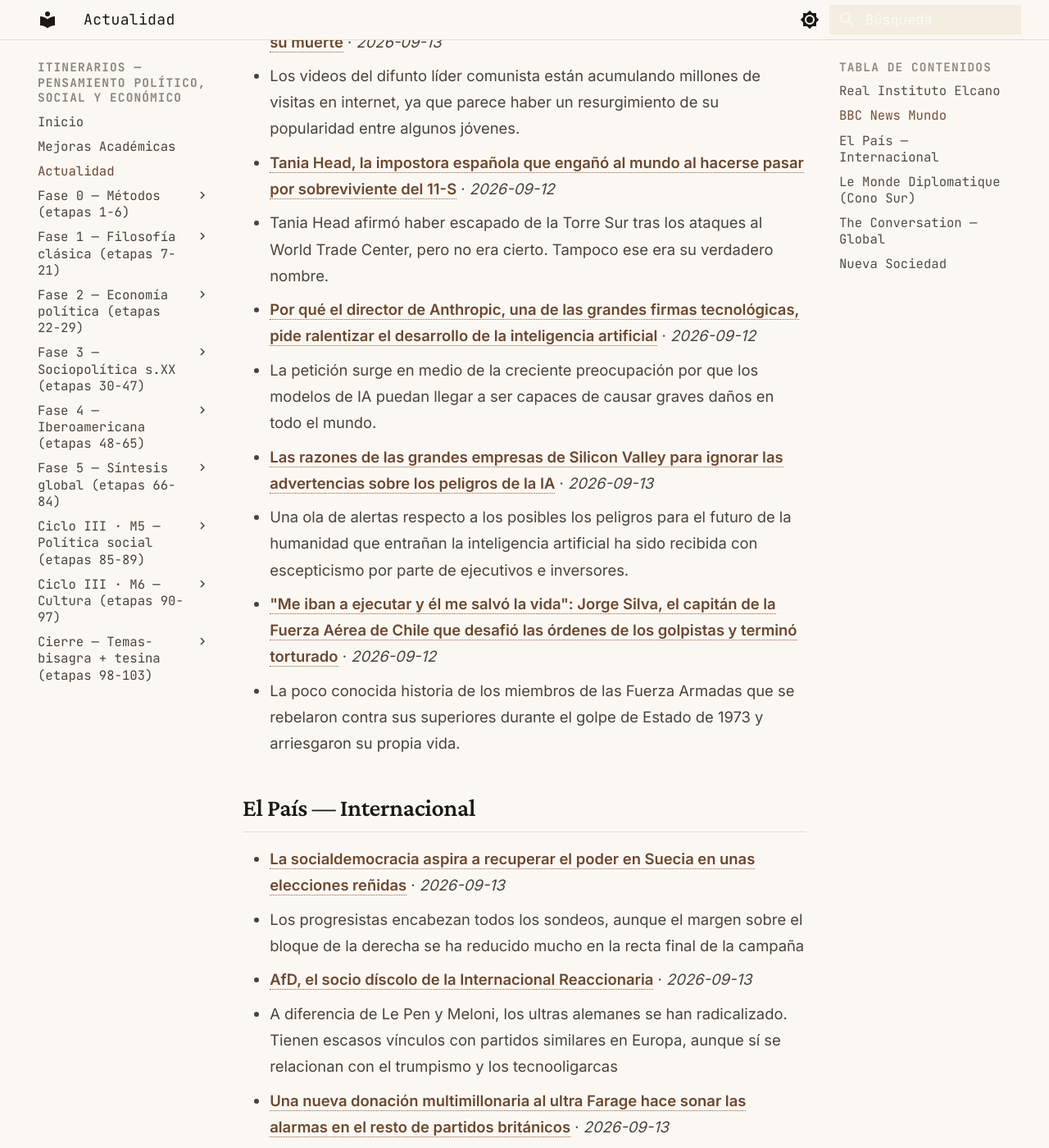
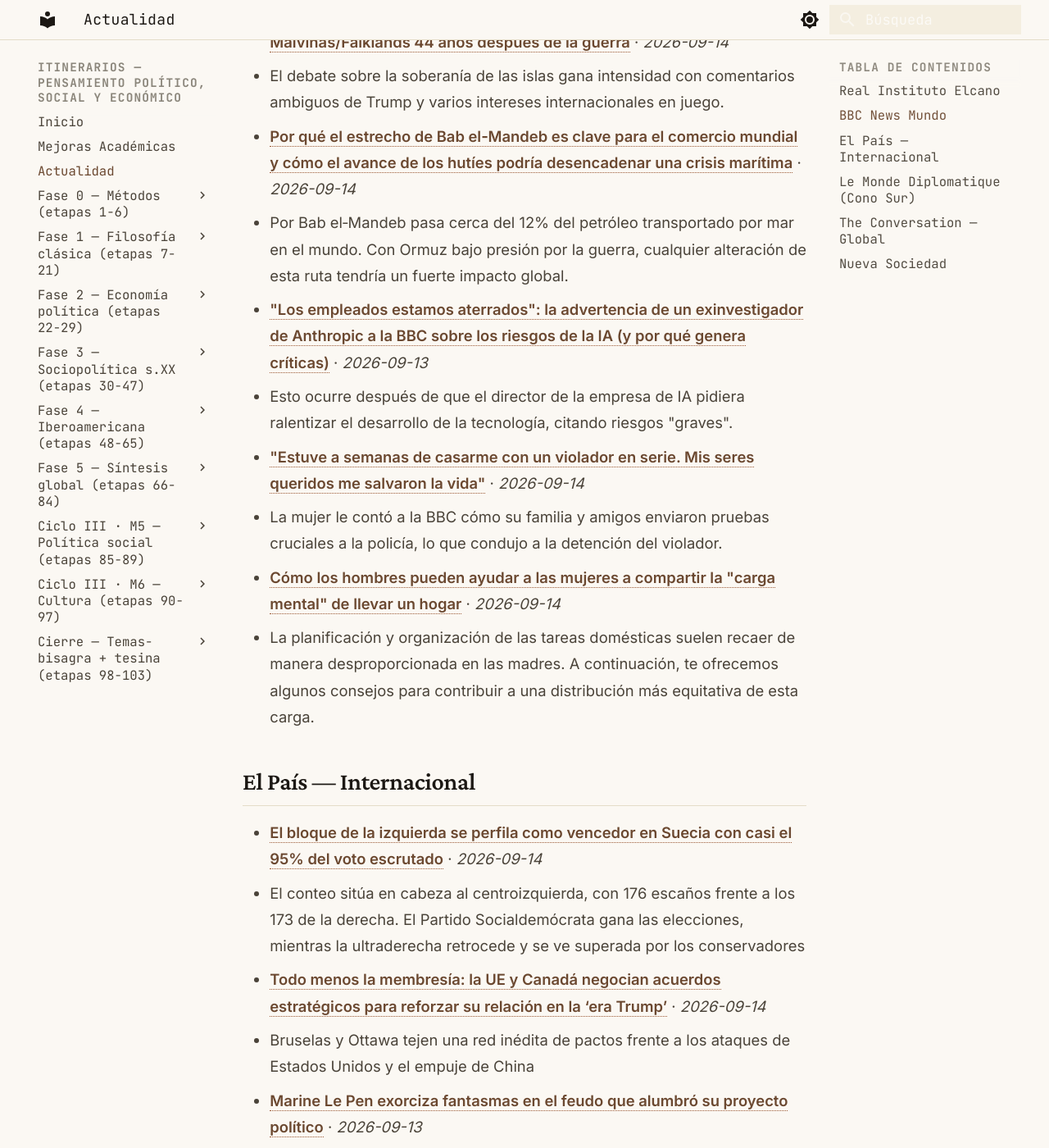
Before and after one commit to MrSpagVi/Curso, an MkDocs documentation site: the page built from docs/actualidad.md, in a window 1280 px wide and 1400 px high, scrolled down 896 px. Shown: the whole window at 82% size. Built offline with MkDocs 1.6.1 and Material for MkDocs 9.7.7, drawn with Linux system fonts in a browser that asks for light colours; some of the changed text lies outside the part shown.

Commit message:
auto: actualidad 2026-09-14

```diff
--- a/docs/actualidad.md
+++ b/docs/actualidad.md
@@ -6,7 +6,7 @@ title: Actualidad
 
 Últimos titulares de fuentes que dictan agenda en ciencia política y geopolítica. Actualizado automáticamente cada día (vía GitHub Actions).
 
-_Última actualización: 2026-09-13 10:51 UTC_
+_Última actualización: 2026-09-14 11:19 UTC_
 
 !!! tip "Ritual mensual — #actualidad"
     El último sábado de cada mes: agarrá **un** titular de los de abajo y escribí **300 palabras** aplicándole **2 autores** del último mes que leíste. ¿Qué diría cada uno? ¿En qué chocan? No resumas la noticia — usala como caso para pensar con las herramientas que venís construyendo. Guardá el texto con el tag `#actualidad` en tu sistema de notas. Esto convierte la teoría en criterio sobre la coyuntura: el objetivo del plan no es citar a Maquiavelo, es leer el presente con él.
@@ -17,29 +17,29 @@ _Sin datos en esta ejecución. Visitar fuente: [https://www.realinstitutoelcano.
 
 ## BBC News Mundo
 
-- **[Por qué la figura de Mao sigue tan vigente en China 50 años después de su muerte](https://www.bbc.com/mundo/articles/cn9w2jzq2w3o?at_medium=RSS&at_campaign=rss)** · *2026-09-13*
-  - Los videos del difunto líder comunista están acumulando millones de visitas en internet, ya que parece haber un resurgimiento de su popularidad entre algunos jóvenes.
-- **[Tania Head, la impostora española que engañó al mundo al hacerse pasar por sobreviviente del 11-S](https://www.bbc.com/mundo/articles/cg49xwyxg6wo?at_medium=RSS&at_campaign=rss)** · *2026-09-12*
-  - Tania Head afirmó haber escapado de la Torre Sur tras los ataques al World Trade Center, pero no era cierto. Tampoco ese era su verdadero nombre.
-- **[Por qué el director de Anthropic, una de las grandes firmas tecnológicas, pide ralentizar el desarrollo de la inteligencia artificial](https://www.bbc.com/mundo/articles/c86x7vnegvvo?at_medium=RSS&at_campaign=rss)** · *2026-09-12*
-  - La petición surge en medio de la creciente preocupación por que los modelos de IA puedan llegar a ser capaces de causar graves daños en todo el mundo.
-- **[Las razones de las grandes empresas de Silicon Valley para ignorar las advertencias sobre los peligros de la IA](https://www.bbc.com/mundo/articles/cr7dmd1ydp0o?at_medium=RSS&at_campaign=rss)** · *2026-09-13*
-  - Una ola de alertas respecto a los posibles los peligros para el futuro de la humanidad que entrañan la inteligencia artificial ha sido recibida con escepticismo por parte de ejecutivos e inversores.
-- **["Me iban a ejecutar y él me salvó la vida": Jorge Silva, el capitán de la Fuerza Aérea de Chile que desafió las órdenes de los golpistas y terminó torturado](https://www.bbc.com/mundo/articles/ced792eyg7po?at_medium=RSS&at_campaign=rss)** · *2026-09-12*
-  - La poco conocida historia de los miembros de las Fuerza Armadas que se rebelaron contra sus superiores durante el golpe de Estado de 1973 y arriesgaron su propia vida.
+- **[Por qué volvió la tensión entre Argentina e Inglaterra por Malvinas/Falklands 44 años después de la guerra](https://www.bbc.com/mundo/articles/czrz6d153mxo?at_medium=RSS&at_campaign=rss)** · *2026-09-14*
+  - El debate sobre la soberanía de las islas gana intensidad con comentarios ambiguos de Trump y varios intereses internacionales en juego.
+- **[Por qué el estrecho de Bab el‑Mandeb es clave para el comercio mundial y cómo el avance de los hutíes podría desencadenar una crisis marítima](https://www.bbc.com/mundo/articles/c9dw91d5yx5o?at_medium=RSS&at_campaign=rss)** · *2026-09-14*
+  - Por Bab el‑Mandeb pasa cerca del 12% del petróleo transportado por mar en el mundo. Con Ormuz bajo presión por la guerra, cualquier alteración de esta ruta tendría un fuerte impacto global.
+- **["Los empleados estamos aterrados": la advertencia de un exinvestigador de Anthropic a la BBC sobre los riesgos de la IA (y por qué genera críticas)](https://www.bbc.com/mundo/articles/c4gq5lq8jzvo?at_medium=RSS&at_campaign=rss)** · *2026-09-13*
+  - Esto ocurre después de que el director de la empresa de IA pidiera ralentizar el desarrollo de la tecnología, citando riesgos "graves".
+- **["Estuve a semanas de casarme con un violador en serie. Mis seres queridos me salvaron la vida"](https://www.bbc.com/mundo/articles/c5yelx5l880o?at_medium=RSS&at_campaign=rss)** · *2026-09-14*
+  - La mujer le contó a la BBC cómo su familia y amigos enviaron pruebas cruciales a la policía, lo que condujo a la detención del violador.
+- **[Cómo los hombres pueden ayudar a las mujeres a compartir la "carga mental" de llevar un hogar](https://www.bbc.com/mundo/articles/c0re1elv79xo?at_medium=RSS&at_campaign=rss)** · *2026-09-14*
+  - La planificación y organización de las tareas domésticas suelen recaer de manera desproporcionada en las madres. A continuación, te ofrecemos algunos consejos para contribuir a una distribución más equitativa de esta carga.
 
 ## El País — Internacional
 
-- **[La socialdemocracia aspira a recuperar el poder en Suecia en unas elecciones reñidas](https://elpais.com/internacional/2026-09-13/la-socialdemocracia-aspira-a-recuperar-el-poder-en-suecia-en-unas-renidas-elecciones.html)** · *2026-09-13*
-  - Los progresistas encabezan todos los sondeos, aunque el margen sobre el bloque de la derecha se ha reducido mucho en la recta final de la campaña
-- **[AfD, el socio díscolo de la Internacional Reaccionaria](https://elpais.com/internacional/2026-09-13/afd-el-socio-discolo-de-la-internacional-reaccionaria.html)** · *2026-09-13*
-  - A diferencia de Le Pen y Meloni, los ultras alemanes se han radicalizado. Tienen escasos vínculos con partidos similares en Europa, aunque sí se relacionan con el trumpismo y los tecnooligarcas
-- **[Una nueva donación multimillonaria al ultra Farage hace sonar las alarmas en el resto de partidos británicos](https://elpais.com/internacional/2026-09-13/una-nueva-donacion-multimillonaria-al-ultra-farage-hace-sonar-las-alarmas-en-el-resto-de-partidos-britanicos.html)** · *2026-09-13*
-  - Reform UK acumula ya más dinero en regalos que todas las demás formaciones políticas juntas en un año
+- **[El bloque de la izquierda se perfila como vencedor en Suecia con casi el 95% del voto escrutado](https://elpais.com/internacional/2026-09-13/los-socialdemocratas-ganan-las-elecciones-en-suecia-segun-los-sondeos-a-pie-de-urna.html)** · *2026-09-14*
+  - El conteo sitúa en cabeza al centroizquierda, con 176 escaños frente a los 173 de la derecha. El Partido Socialdemócrata gana las elecciones, mientras la ultraderecha retrocede y se ve superada por los conservadores
+- **[Todo menos la membresía: la UE y Canadá negocian acuerdos estratégicos para reforzar su relación en la ‘era Trump’](https://elpais.com/internacional/2026-09-14/todo-menos-la-membresia-la-ue-y-canada-negocian-acuerdos-estrategicos-para-reforzar-su-relacion-en-la-era-trump.html)** · *2026-09-14*
+  - Bruselas y Ottawa tejen una red inédita de pactos frente a los ataques de Estados Unidos y el empuje de China
+- **[Marine Le Pen exorciza fantasmas en el feudo que alumbró su proyecto político](https://elpais.com/internacional/2026-09-13/marine-le-pen-exorciza-fantasmas-en-el-feudo-que-alumbro-su-proyecto-politico.html)** · *2026-09-13*
+  - La líder ultraderechista invoca la “prioridad nacional” para los franceses en su primer gran mitin del curso. Promete solucionar la crisis de la vivienda, pero evita alusiones a su condena y a la UE
+- **[Emma Bonino en el corazón](https://elpais.com/internacional/2026-09-14/emma-bonino-en-el-corazon.html)** · *2026-09-14*
+  - Fue cercana, de una pieza y la dirigente italiana que mayor impulso transformador desplegó
 - **[Democracia en venta](https://elpais.com/internacional/2026-09-13/democracia-en-venta.html)** · *2026-09-13*
   - No es la primera vez que Trump ofrece cheques en tiempo electoral, pero esta vez se trata de un cínico y descarado soborno que promete dinero a cambio de retener poder
-- **[¿Han ganado los terroristas tras el 11-S?](https://elpais.com/opinion/2026-09-11/han-ganado-los-terroristas-tras-el-11-s.html)** · *2026-09-11*
-  - Estados Unidos respondió al atentado en Nueva York como querían sus atacantes y contribuyó a crear un mundo donde el terrorismo es tan normal que ya ni sabemos cuándo usar esa palabra
 
 ## Le Monde Diplomatique (Cono Sur)
 
@@ -47,16 +47,16 @@ _Sin datos en esta ejecución. Visitar fuente: [https://www.eldiplo.org/feed/](h
 
 ## The Conversation — Global
 
-- **[View from The Hill:  Albanese lashes Hanson over attack on his mother](https://theconversation.com/view-from-the-hill-albanese-lashes-hanson-over-attack-on-his-mother-291561)** · *2026-09-13*
-  - It is the second time in just days that the One Nation leader is on the back foot after making a personal attack.
-- **[New world map makes Africa look bigger: what’s the fuss about? Cartographers explain](https://theconversation.com/new-world-map-makes-africa-look-bigger-whats-the-fuss-about-cartographers-explain-291691)** · *2026-09-13*
-  - Correcting the mental map of global leaders is an important step in amplifying Africa’s relevance and rights.
-- **[Africa’s climate services need local detail and knowledge, say people who use the information](https://theconversation.com/africas-climate-services-need-local-detail-and-knowledge-say-people-who-use-the-information-290108)** · *2026-09-13*
-  - People restoring Africa’s ecosystems need climate services that combine forecasts with Indigenous knowledge and information about land, water and livelihoods.
-- **[South Africa has good water laws but bad services. What’s stopping fair access](https://theconversation.com/south-africa-has-good-water-laws-but-bad-services-whats-stopping-fair-access-284505)** · *2026-09-13*
-  - South Africa’s water law promises fairness, but ageing infrastructure, weak governance and unequal power leave many without reliable water.
-- **[Your memories of how you heard about 9/11 may well be wrong – we’ve been asking the same people what they remember for 25 years](https://theconversation.com/your-memories-of-how-you-heard-about-9-11-may-well-be-wrong-weve-been-asking-the-same-people-what-they-remember-for-25-years-291820)** · *2026-09-12*
-  - Memories are dynamic, not fixed. Even if what you’re remembering about your own experience isn’t quite how it all happened, those memories serve important roles.
+- **[Who should own the knowledge that underpins AI technology?](https://theconversation.com/who-should-own-the-knowledge-that-underpins-ai-technology-291503)** · *2026-09-14*
+  - None of the rapid development in AI exists in a vacuum. It is built on decades of blue-skies work by academics.
+- **[How to build climate-resilient transport systems](https://theconversation.com/how-to-build-climate-resilient-transport-systems-290089)** · *2026-09-14*
+  - Our transport infrastructure and logistics supply chains were built for a stable environmental and energy baseline that no longer exists.
+- **[All-round condemnation for Pauline Hanson over Indigenous slur](https://theconversation.com/all-round-condemnation-for-pauline-hanson-over-indigenous-slur-291562)** · *2026-09-14*
+  - Pauline Hanson’s derogatory remarks about Indigenous people on a podcast last year have been slammed by members of the government, the Liberals and the Nationals.
+- **[Is calisthenics as good as weight training? Here’s what the science says](https://theconversation.com/is-calisthenics-as-good-as-weight-training-heres-what-the-science-says-291740)** · *2026-09-14*
+  - Your muscles can’t tell the difference between a dumbbell and a push-up
+- **[Trailblazing lawyer Mary Gaudron, a woman of many firsts, leaves a huge and lasting legacy](https://theconversation.com/trailblazing-lawyer-mary-gaudron-a-woman-of-many-firsts-leaves-a-huge-and-lasting-legacy-291864)** · *2026-09-14*
+  - The first women judge on the High Court shaped Australian legal history and was an inspiration to many.
 
 ## Nueva Sociedad
 
```
